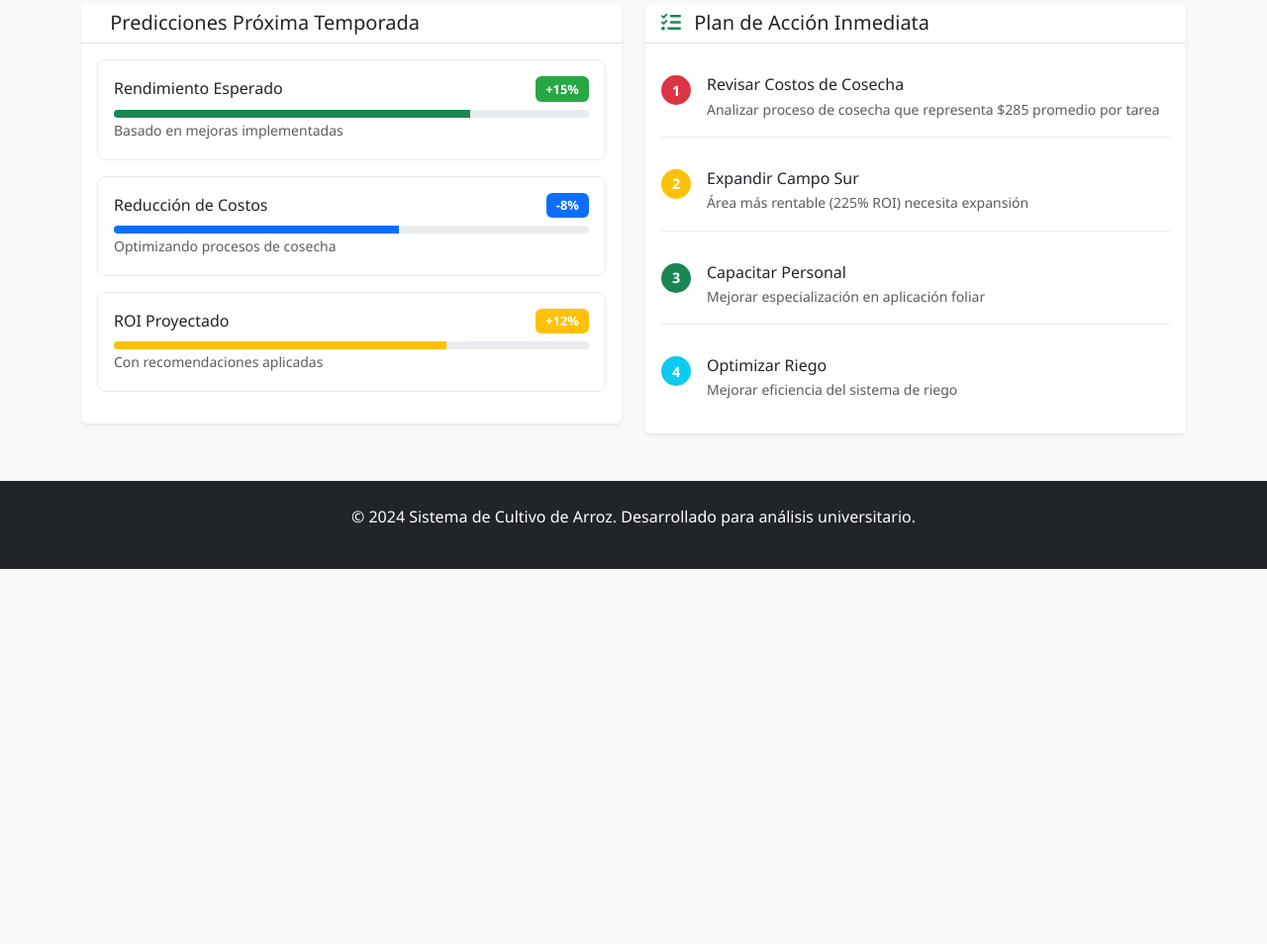
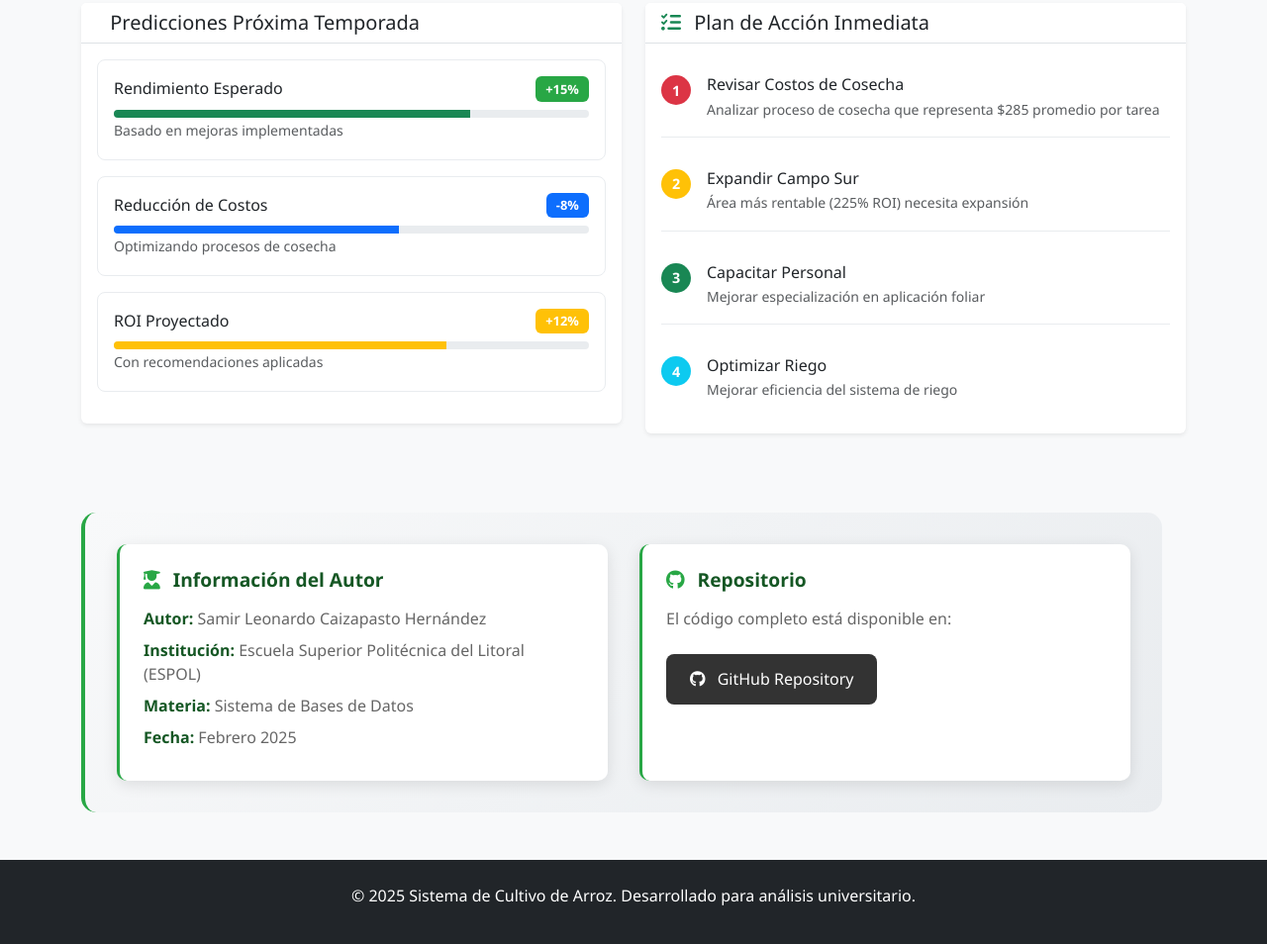
Before and after one commit to Sam-24-dev/Sistema-Cultivo-Arroz, a plain HTML site: page insights.html in a window 1280 px wide. Shown: the part 1758-2712 px from the top of the page at 99% size. Before the commit the page ends 2333 px from the top, so only its background shows below. Drawn offline with nearby package versions, Linux system fonts and the light colour scheme.

Commit message:
Cambios en valores importantes

```diff
--- a/insights.html
+++ b/insights.html
@@ -355,13 +355,37 @@
                     </div>
                 </div>
             </div>
+            <div class="row g-4 mt-4">
+            <div class="col-12">
+                <div class="project-info">
+                    <div class="info-grid">
+                        <div class="info-card">
+                            <h3><i class="fas fa-user-graduate"></i> Información del Autor</h3>
+                            <p><strong>Autor:</strong> Samir Leonardo Caizapasto Hernández</p>
+                            <p><strong>Institución:</strong> Escuela Superior Politécnica del Litoral (ESPOL)</p>
+                            <p><strong>Materia:</strong> Sistema de Bases de Datos</p>
+                            <p><strong>Fecha:</strong> Febrero 2025</p>
+                        </div>
+                        <div class="info-card">
+                            <h3><i class="fab fa-github"></i> Repositorio</h3>
+                            <p>El código completo está disponible en:</p>
+                            <a href="https://github.com/Sam-24-dev/Sistema-Cultivo-Arroz" class="github-link" target="_blank">
+                                <i class="fab fa-github"></i>
+                                GitHub Repository
+                            </a>
+                        </div>
+                    </div>
+                </div>
+            </div>
+        </div>
+        <!-- FIN DEL CÓDIGO NUEVO -->
         </div>
     </div>
 
     <!-- Footer -->
     <footer class="bg-dark text-white text-center py-4 mt-5">
         <div class="container">
-            <p>&copy; 2024 Sistema de Cultivo de Arroz. Desarrollado para análisis universitario.</p>
+            <p>&copy; 2025 Sistema de Cultivo de Arroz. Desarrollado para análisis universitario.</p>
         </div>
     </footer>
 
```
Also changed, not shown: areas.html (+25 -1 lines), empleados.html (+25 -1 lines), finanzas.html (+25 -1 lines), index.html (+1 -1 lines).
